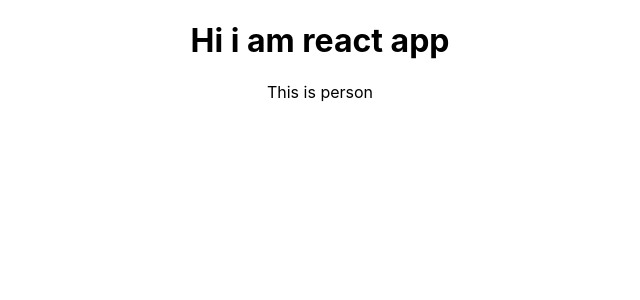
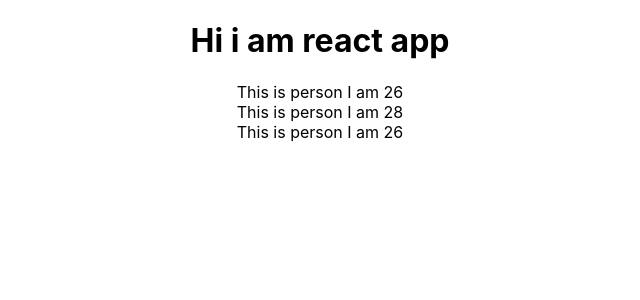
Before and after one commit to shankar75031/react-basics, a React (Create React App) app: page / in a window 1280 px wide. Shown: the top 300 px of the page, without its empty margins (320-960 px from the left). Built offline with nearby package versions, Linux system fonts and the light colour scheme.

Commit message:
added dynamic content

```diff
--- a/src/App.js
+++ b/src/App.js
@@ -9,6 +9,8 @@ export default class App extends Component {
       <div className="App">
         <h1>Hi i am react app</h1>
         <Person />
+        <Person />
+        <Person />
       </div>
     );
   }
--- a/src/Person/Person.jsx
+++ b/src/Person/Person.jsx
@@ -1,5 +1,5 @@
 import React from "react";
 
 export default function Person() {
-  return <div>This is person</div>;
+  return <div>This is person I am {Math.floor(Math.random() * 30)}</div>;
 }
```
